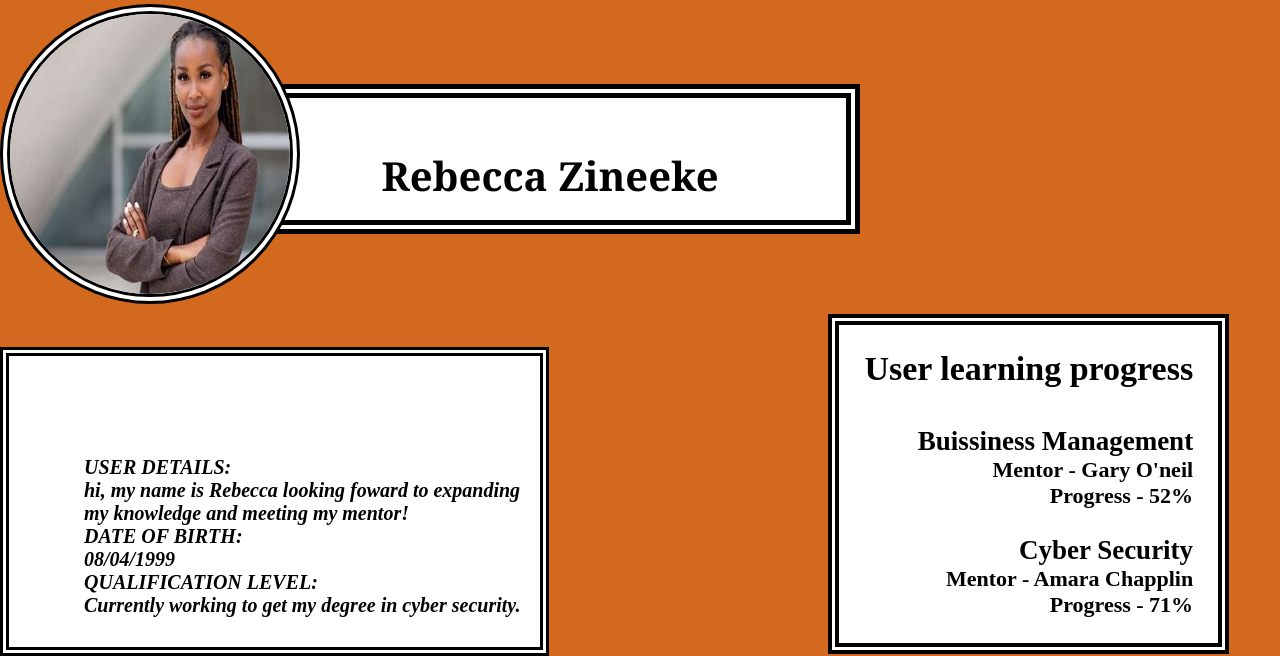
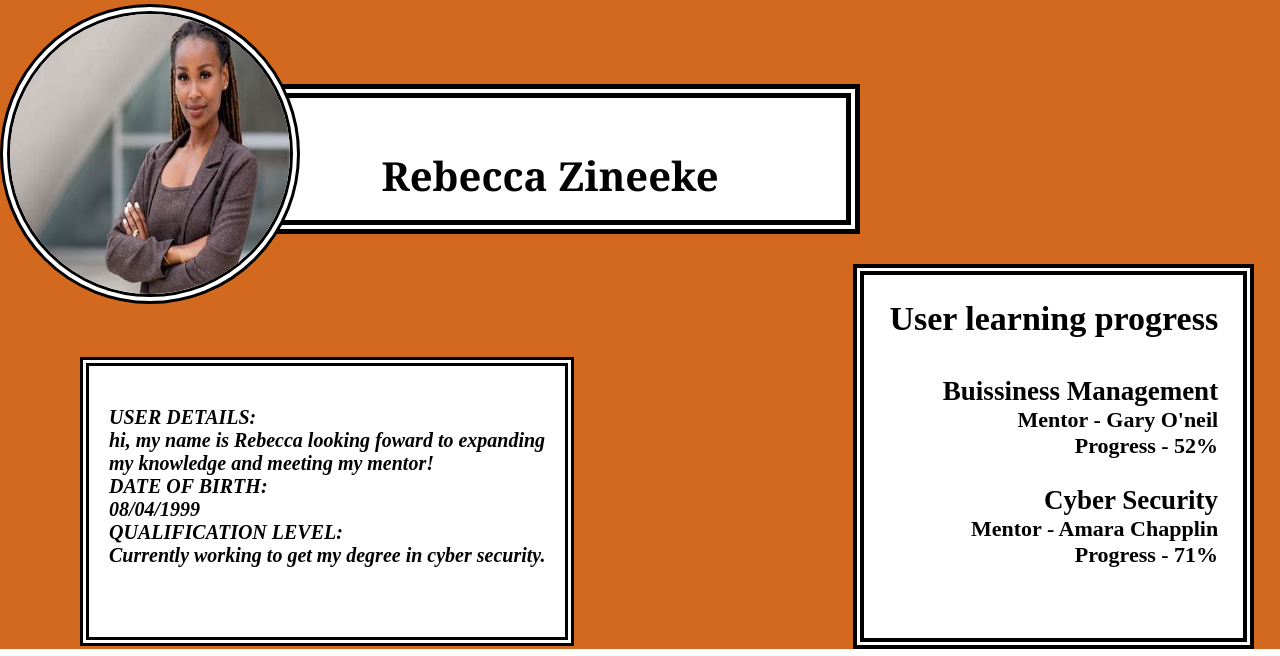
Before and after one commit to alexciechano/Mentor-website, a PHP site: page /Account.html in a window 1280 px wide; the page is wider, and only the part inside the window is pictured. Shown: the part 156-812 px from the top of that part. Run offline with PHP 8.4, Linux system fonts and the light colour scheme; some libraries are stand-ins or nearby versions.

Commit message:
style account

```diff
--- a/Account.css
+++ b/Account.css
@@ -160,24 +160,25 @@ ul li a:hover{
     background-position: center;
     border-style:double;
     font-family:Cambria, Cochin, Georgia, Times, 'Times New Roman', serif;
-    margin-bottom: 80px;
+    margin-bottom: 30px;
     margin-left: 260px;
     text-align: center;
 }
 
 .details{
 display: inline-block;
-padding-top: 100px;
-padding-left: 75px;
+padding-top: 40px;
+padding-left: 20px;
 font-size: 15px;
 background-color: white;
 border-style: double;
 border-width: 1cap;
 width: fit-content;
 height: fit-content;
-padding-bottom: 30px;
+padding-bottom: 70px;
 padding-right: 20px;
 margin-right: 275px;
+margin-left: 80px;
 }
 
 .details h1{
@@ -203,6 +204,7 @@ margin-right: 275px;
     border-style: double;
     border-width: 1cap;
     font-size: 17px;
+    padding-bottom: 70px;
 }
 
 .sub1 h1{
```
